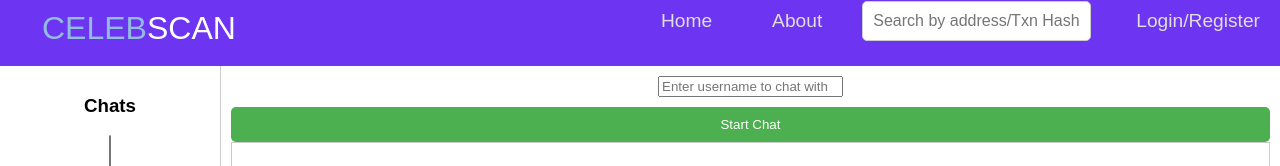
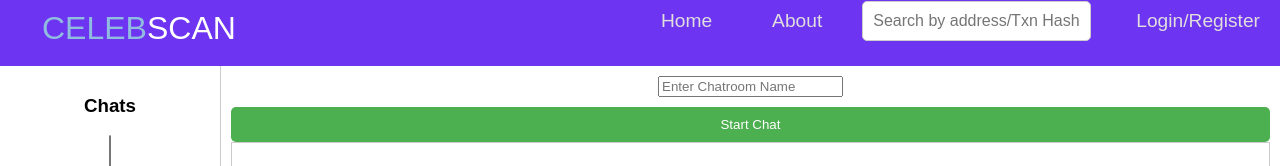
Before and after one commit to Iyanuoluwa22/COSC-431, a React (Create React App) app: page /chat in a window 1280 px wide. Shown: the top 166 px of the page. Built offline with nearby package versions, Linux system fonts and the light colour scheme.

Commit message:
diction change

```diff
--- a/src/pages/Chat.js
+++ b/src/pages/Chat.js
@@ -63,7 +63,7 @@ const Chat = () => {
           type="text"
           value={username}
           onChange={(e) => setUsername(e.target.value)}
-          placeholder="Enter username to chat with"
+          placeholder="Enter Chatroom Name"
         />
         <button onClick={handleStartChat}>Start Chat</button>
         <div style={{
```
